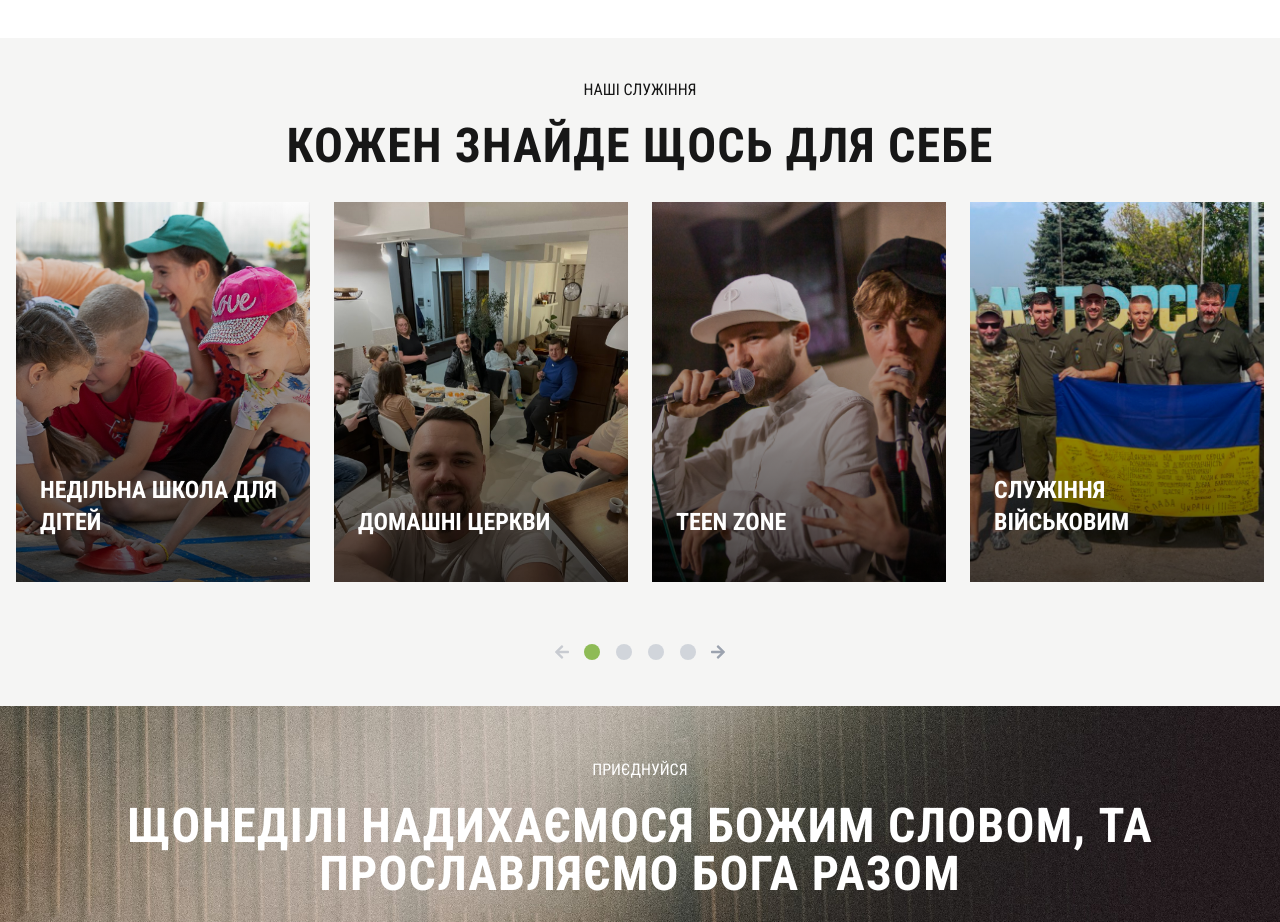
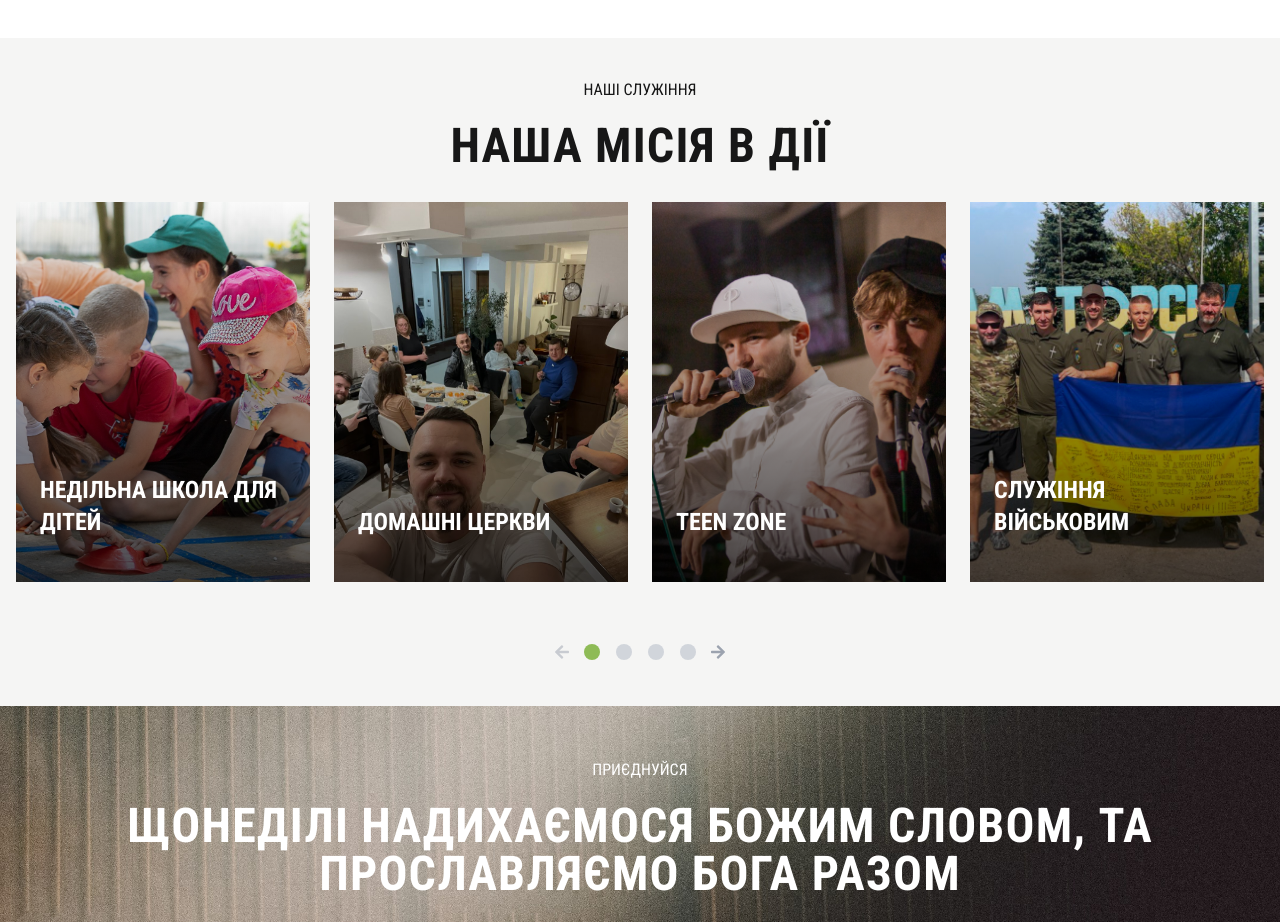
Before and after one commit to media-newhope/newhope.uz.ua, a Next.js app: page / in a window 1280 px wide. Shown: the part 1462-2384 px from the top of the page. Built offline with nearby package versions, Linux system fonts and the light colour scheme.

Commit message:
adjust copy

```diff
--- a/app/locales/en/common.ts
+++ b/app/locales/en/common.ts
@@ -24,7 +24,7 @@ export const TRANSLATION: LangObj = {
   "ABOUT.LEARN_MORE": "Learn More",
 
   "SERVICES.TITLE": "Our Ministries",
-  "SERVICES.SUBTITLE": "Something for Everyone",
+  "SERVICES.SUBTITLE": "Our Mission in Action",
   "SERVICES.KIDS.TITLE": "Children's Sunday School",
   "SERVICES.KIDS.DESC":
     "Our Sunday school offers engaging lessons that help children understand biblical stories through games and creativity.",
--- a/app/locales/uk/common.ts
+++ b/app/locales/uk/common.ts
@@ -24,7 +24,7 @@ export const TRANSLATION: LangObj = {
   "ABOUT.LEARN_MORE": "Дізнатися більше",
 
   "SERVICES.TITLE": "наші служіння",
-  "SERVICES.SUBTITLE": "кожен знайде щось для себе",
+  "SERVICES.SUBTITLE": "Наша місія в дії",
   "SERVICES.KIDS.TITLE": "Недільна школа для дітей",
   "SERVICES.KIDS.DESC":
     "Недільна школа для дітей пропонує захоплюючі уроки, які допомагають зрозуміти біблійні історії через ігри та творчість.",
```
